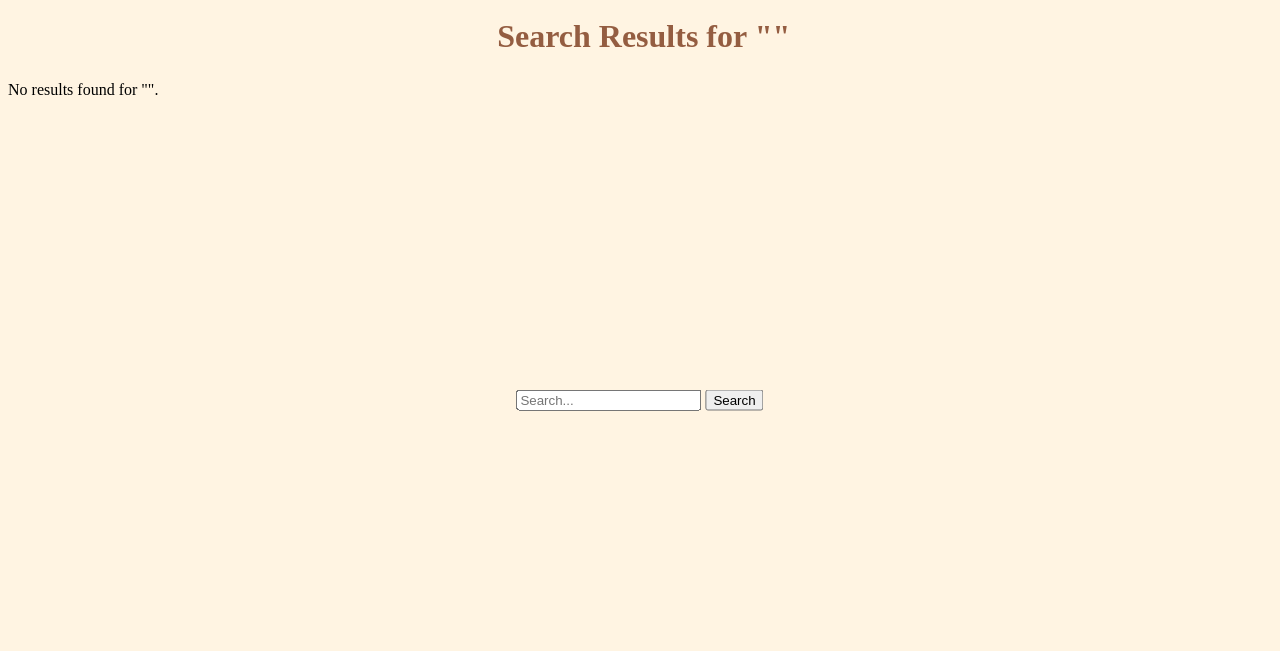
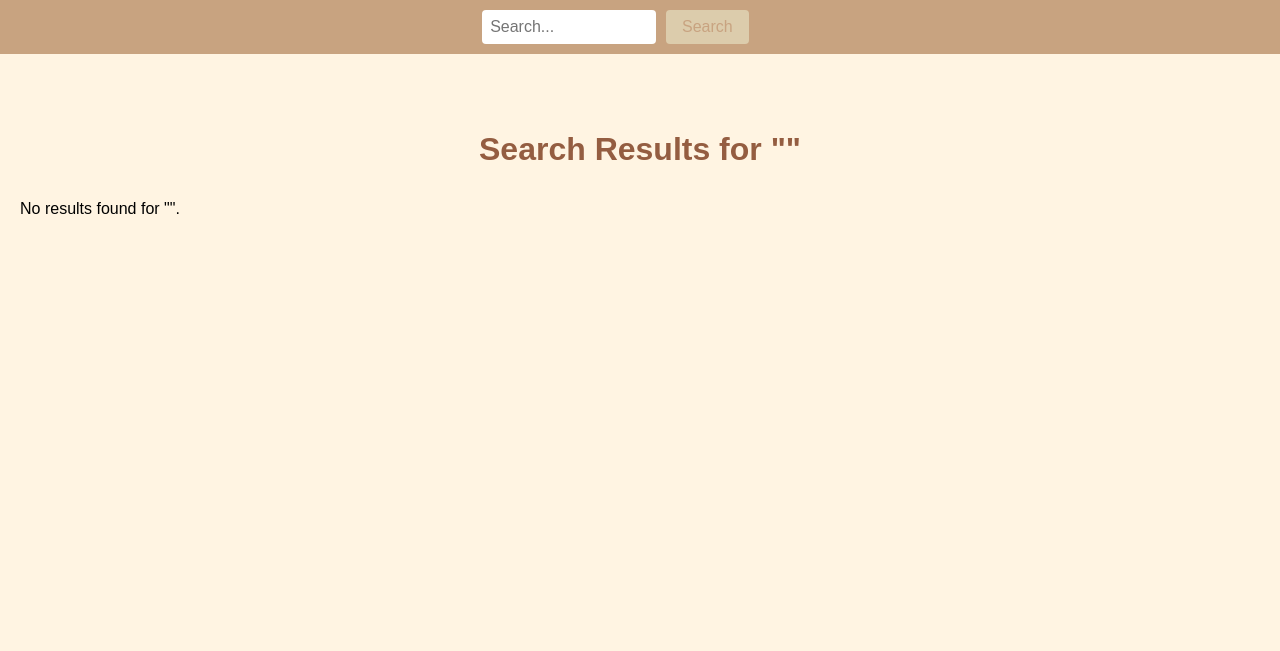
Before and after one commit to Lena2407/AIandtheWeb2024-25, a Flask app: template Task2/templates/results.html in a window 1280 px wide. Shown: the top 651 px of the page. Before the commit the page ends 411 px from the top, so only its background shows below. Run offline with Flask 3, Linux system fonts and the light colour scheme; the template is opened without the code that fills it, so the values that code supplies are empty.

Commit message:
change colors

```diff
--- a/Task2/static/styles/results.css
+++ b/Task2/static/styles/results.css
@@ -1,11 +1,11 @@
 body {
-    background-color: rgb(217, 173, 230); /* Light purple background for the body */
+    background-color: rgba(255,244,226,255); /* Light beige background for the body */
     margin: 0;
     font-family: Arial, sans-serif;
 }
 
 h1 {
-    color: rgb(131, 37, 141); /* Dark purple color for h1 */
+    color: rgb(148,93,65); /* Dark brown color for h1 */
     text-align: center;
     padding: 10px;
 }
@@ -15,7 +15,7 @@
     top: 0;
     left: 0;
     right: 0;
-    background-color: rgb(131, 37, 141); /* Dark purple background for the header */
+    background-color: rgb(200,163,128); /* light brown background for the header */
     padding: 10px 0;
     display: flex;
     justify-content: center;
@@ -38,8 +38,8 @@
 header button {
     padding: 8px 16px;
     margin-left: 10px;
-    background-color: #007BFF;
-    color: white;
+    background-color: rgb(220,204,172);
+    color: rgb(200,163,128);
     border: none;
     border-radius: 4px;
     font-size: 16px;
@@ -47,7 +47,7 @@
 }
 
 header button:hover {
-    background-color: #0056b3;
+    background-color: rgb(241,183,16);
 }
 
 main {
--- a/Task2/templates/layout.html
+++ b/Task2/templates/layout.html
@@ -5,7 +5,7 @@
     <meta name="viewport" content="width=device-width, initial-scale=1.0">
     <title>{% block title %}Simple Search Engine{% endblock %}</title>
     <!-- Link to external CSS file -->
-    <link rel="stylesheet" href="{{ url_for('static', filename='css/index.css') }}">
+    <link rel="stylesheet" href="{{ url_for('static', filename='styles/results.css') }}">
 </head>
 <body>
     <header>
```
